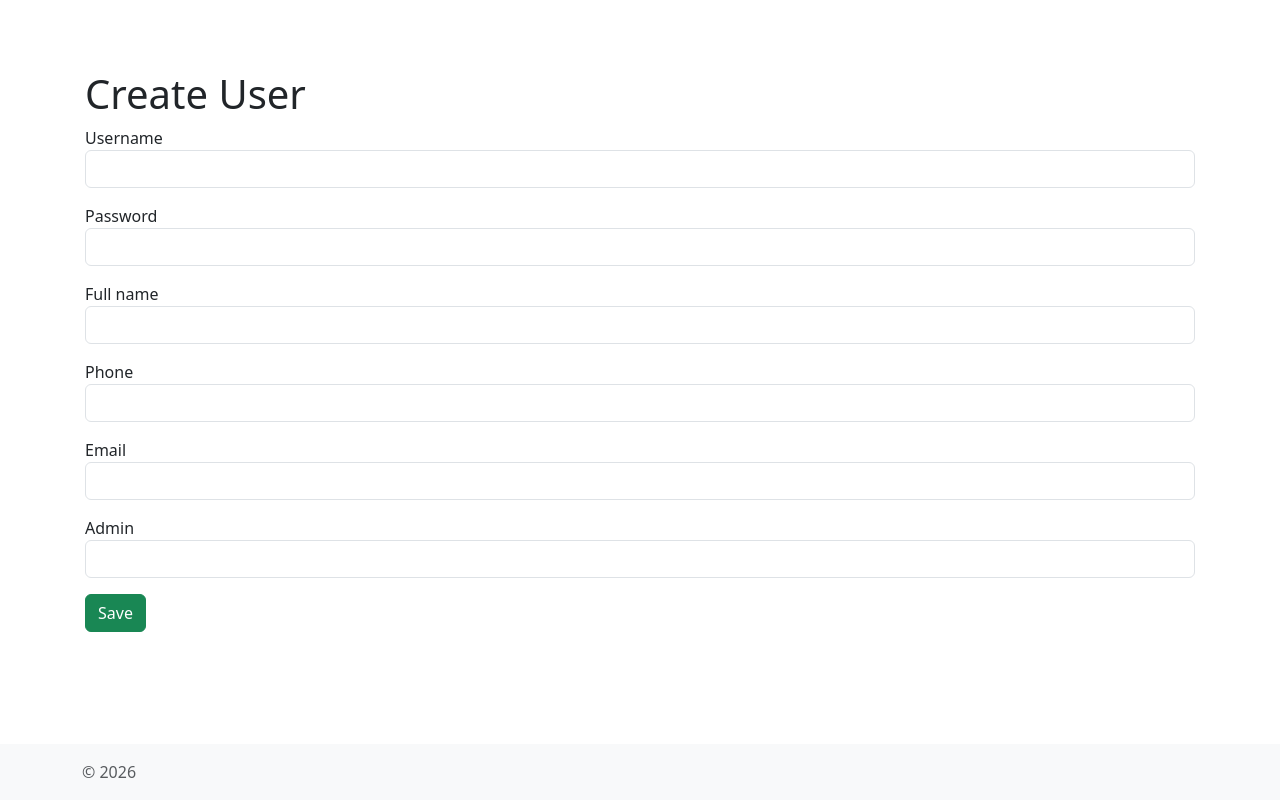
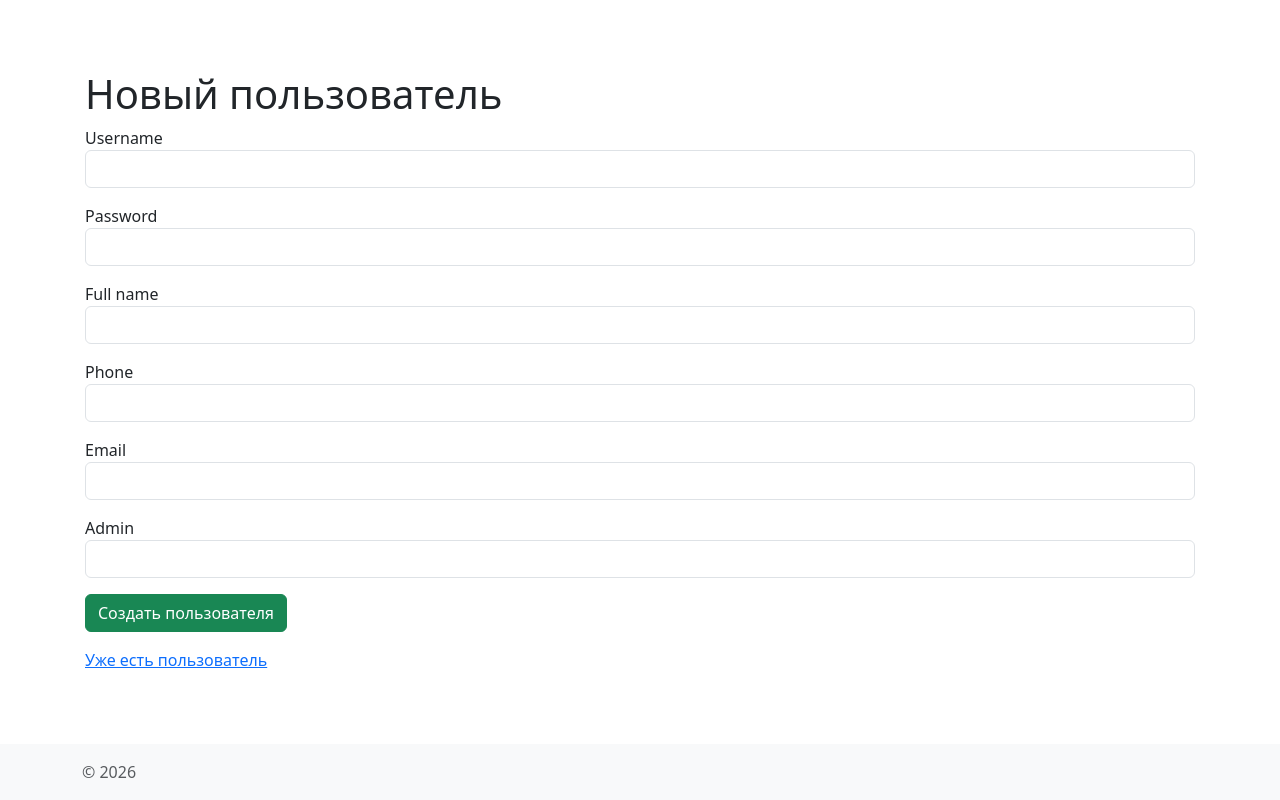
Before and after one commit to ViyanKo/demonexam, a Yii app: template views/user/create.php in a window 1280 px wide. Run offline with PHP 8.4 and a stand-in for Yii, Linux system fonts and the light colour scheme; the template is opened without the code that fills it, so the values that code supplies are empty; form fields are guessed from the names that the template uses; some libraries are stand-ins or nearby versions.

Commit message:
Руссификация создания пользователя

```diff
--- a/views/user/_form.php
+++ b/views/user/_form.php
@@ -25,7 +25,11 @@ use yii\bootstrap5\ActiveForm;
     <?= $form->field($model, 'admin')->textInput() ?>
 
     <div class="form-group">
-        <?= Html::submitButton('Save', ['class' => 'btn btn-success']) ?>
+        <?= Html::submitButton('Создать пользователя', ['class' => 'btn btn-success']) ?>
+    </div>
+
+    <div>
+        <?= Html::a('Уже есть пользователь', ['/site/login']) ?>
     </div>
 
     <?php ActiveForm::end(); ?>
--- a/views/user/create.php
+++ b/views/user/create.php
@@ -5,7 +5,7 @@ use yii\helpers\Html;
 /** @var yii\web\View $this */
 /** @var app\models\User $model */
 
-$this->title = 'Create User';
+$this->title = 'Новый пользователь';
 $this->params['breadcrumbs'][] = ['label' => 'Users', 'url' => ['index']];
 $this->params['breadcrumbs'][] = $this->title;
 ?>
```
